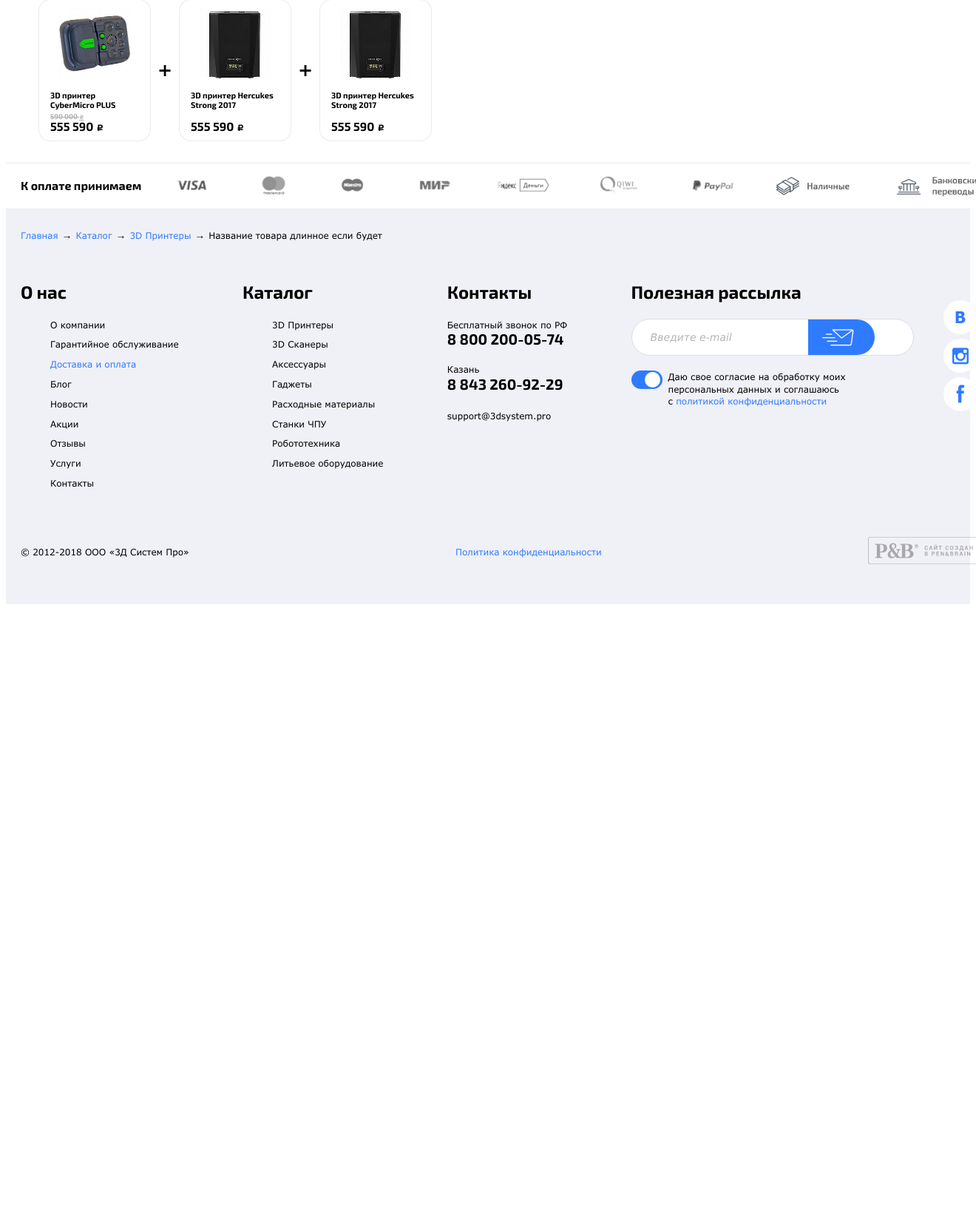
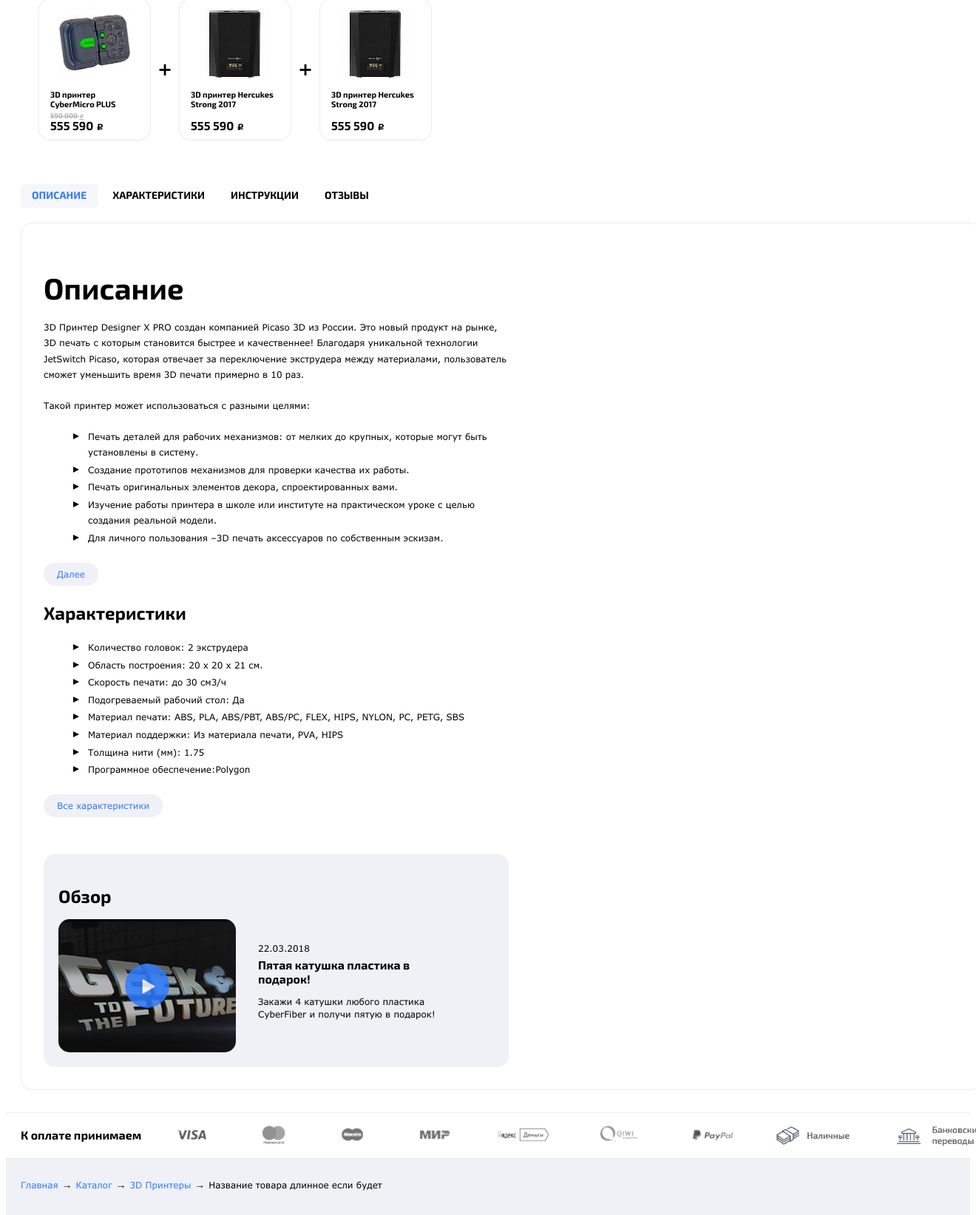
Before and after one commit to BulatSa/3dsystem, a PHP site: page /catalog-detail.php in a window 1320 px wide; the page is wider, and only the part inside the window is pictured. Shown: the part 1303-2946 px from the top of that part at 74% size. Before the commit the page ends 2120 px from the top of that part, so only its background shows below. Run offline with PHP 8.4, Linux system fonts and the light colour scheme; style sheets or scripts are compiled from the project's sources; some libraries are stand-ins or nearby versions; some web fonts are replaced.

Commit message:
Part of Product page

```diff
--- a/catalog-detail.php
+++ b/catalog-detail.php
@@ -170,6 +170,73 @@
 </section>
 
 
-
+<section class="detail-info-sec s-def">
+	<div class="detail-info container">
+		<div class="detail-info__nav">
+			<span data-link="descr" class="active">Описание</span>
+			<span data-link="chars">Характеристики</span>
+			<span data-link="instr">Инструкции</span>
+			<span data-link="reviews">отзывы</span>
+		</div>
+		<div class="detail-info__items">
+			<div class="detail-info__item" id="descr">
+				<div class="row">
+					<div class="grid-6 grid-12_s">
+						<div class="detail-info__item-text">
+							<div class="user-content user-content--mini">
+								<p class="h1">Описание</p>
+								<p>3D Принтер Designer X PRO создан компанией Picaso 3D из России. Это новый продукт на рынке, 3D печать с которым становится быстрее и качественнее! Благодаря уникальной технологии JetSwitch Picaso, которая отвечает за переключение экструдера между материалами, пользователь сможет уменьшить время 3D печати примерно в 10 раз.</p>
+								<p>Такой принтер может использоваться с разными целями:</p>
+								<ul>
+									<li>Печать деталей для рабочих механизмов: от мелких до крупных, которые могут быть установлены в систему.</li>
+									<li>Создание прототипов механизмов для проверки качества их работы.</li>
+									<li>Печать оригинальных элементов декора, спроектированных вами.</li>
+									<li>Изучение работы принтера в школе или институте на практическом уроке с целью создания реальной модели.</li>
+									<li>Для личного пользования –3D печать аксессуаров по собственным эскизам.</li>
+								</ul>
+							</div>
+							<a href="#" class="detail-info__item-more btn btn--small">Далее</a>
+						</div>
+					</div>
+					<div class="grid-6 grid-12_s">
+						<div class="detail-info__item-text">
+							<div class="user-content user-content--mini">
+								<p class="h2">Характеристики</p>
+								<ul>
+									<li>Количество головок: 2 экструдера</li>
+									<li>Область построения: 20 х 20 х 21 см.</li>
+									<li>Скорость печати: до 30 см3/ч</li>
+									<li>Подогреваемый рабочий стол: Да</li>
+									<li>Материал печати: ABS, PLA, ABS/PBT, ABS/PC, FLEX, HIPS, NYLON, PC, PETG, SBS</li>
+									<li>Материал поддержки: Из материала печати, PVA, HIPS</li>
+									<li>Толщина нити (мм): 1.75</li>
+									<li>Программное обеспечение:Polygon</li>
+								</ul>
+							</div>
+							<a href="#" class="btn btn--small" data-link="chars">Все характеристики</a>
+						</div>
+					</div>
+					<div class="grid-6 grid-12_m">
+						<div class="detail-info__item-review d-review">
+							<p class="h2">Обзор</p>
+							<div class="d-review__info">
+								<a href="#" class="d-review__video">
+									<img src="img/product-detail/review.jpg" alt="">
+								</a>
+								<div class="d-review__text">
+									<span class="d-review__date">22.03.2018</span>
+									<a href="#" class="d-review__link">
+										<span class="h3">Пятая катушка пластика в подарок!</span>
+										<p>Закажи 4 катушки любого пластика CyberFiber и получи пятую в подарок!</p>
+									</a>
+								</div>
+							</div>
+						</div>
+					</div>
+				</div>
+			</div>
+		</div>
+	</div>
+</section>
 
 <?php include('footer.php'); ?>
--- a/sass/base/_typography.scss
+++ b/sass/base/_typography.scss
@@ -62,15 +62,41 @@ h3, .h3 {
 	@include res(l) {
 		font-size: 12px;
 	}
-	p, ul, ol, li ,table, img{
+	p, ul, ol, table, img{
 		position: relative;
 		margin-bottom: 20px;
+		@include res(l) {
+			margin-bottom: 15px;
+		}
 		&:last-child {
 			margin-bottom: 0;
 		}
 	}
+	ul {
+		list-style: none;
+		li {
+			position: relative;
+			padding-left: $pad-s;
+			padding-bottom: 2px;
+			&:before {
+				content: '';
+				position: absolute;
+				top: 6px;
+				left: 0;
+				width: 0;
+				height: 0;
+				border-style: solid;
+				border-width: 4px 0 4px 8px;
+				border-color: transparent transparent transparent #000000;
+				@include res(l) {
+					top: 4px;
+				}
+			}
+		}
+	}
 	&--mini {
 		font-size: 12px;
+		line-height: 1.8;
 		@include res(l) {
 			font-size: 10px;
 		}
--- a/sass/main.scss
+++ b/sass/main.scss
@@ -30,6 +30,8 @@
 @import 'modules/page-title';
 @import 'modules/pagination';
 @import 'modules/sliders';
+@import 'modules/detail-info';
+@import 'modules/d-review';
 
 @import 'pages/home';
 @import 'pages/catalog';
--- /dev/null
+++ b/sass/modules/_d-review.scss
@@ -0,0 +1,83 @@
+.d-review {
+	padding: $pad-s;
+	border-radius: 15px;
+	background: $gray-bg;
+	@include res(s) {
+		padding: $pad-xs;
+	}
+	.h2 {
+		margin-bottom: 15px;
+	}
+}
+
+.d-review__info {
+	display: flex;
+	align-items: center;
+	@include res(xs) {
+		flex-direction: column;
+	}
+}
+
+.d-review__video {
+	position: relative;
+	margin-right: $pad-m;
+	border-radius: 15px;
+	overflow: hidden;
+	@include res(xs) {
+		margin-right: 0;
+		margin-bottom: $pad-s;
+	}
+	&:after {
+		content: '';
+		position: absolute;
+		top: 50%;
+		left: 50%;
+		display: block;
+		width: 60px;
+		height: 60px;
+		border-radius: 50%;
+		box-shadow: 0 0 20px 0 transparent;
+		background: url("../img/product-detail/review-play.png");
+		background-size: 100%;
+		transition: all 0.3s ease;
+		opacity: 0.85;
+		transform: translate3d(-50%,-50%,0);
+		z-index: 1;
+	}
+	&:hover {
+		&:after {
+			opacity: 1;
+			box-shadow: 0 0 20px 0 $blue;
+		}
+	}
+	img {
+		display: block;
+		max-width: 100%;
+	}
+}
+
+.d-review__text {
+	max-width: 250px;
+}
+
+.d-review__date {
+	display: block;
+	margin-bottom: 5px;
+	font-size: 12px;
+}
+
+.d-review__link {
+	p {
+		font-size: 12px;
+	}
+	.h3 {
+		display: block;
+		margin-bottom: 5px;
+		transition: all 0.3s ease;
+	}
+	&:hover {
+		.h3 {
+			color: $blue;
+		}
+	}
+}
--- /dev/null
+++ b/sass/modules/_detail-info.scss
@@ -0,0 +1,78 @@
+.detail-info-sec {}
+
+.detail-info {}
+
+.detail-info__nav {
+	display: flex;
+	flex-wrap: wrap;
+	span {
+		display: block;
+		margin-right: 5px;
+		padding-top: 6px;
+		padding-bottom: 6px;
+		padding-left: $pad-s;
+		padding-right: $pad-s;
+		border-radius: 5px;
+		text-transform: uppercase;
+		font-weight: bold;
+		font-family: $font-head;
+		transition: all 0.3s ease;
+		cursor: pointer;
+		background: transparent;
+		@include res(xxl) {
+			padding-left: $pad-xs;
+			padding-right: $pad-xs;
+		}
+		@include res(s) {
+			margin-bottom: 5px;
+		}
+		&:hover {
+			color: $blue;
+			background: #f5f5fa;
+		}
+		&.active {
+			color: $blue;
+			background: #f5f5fa;
+		}
+	}
+}
+
+.detail-info__items {
+	padding-top: $pad-s;
+	@include res(s) {
+		padding-top: $pad-xxs;
+	}
+}
+
+.detail-info__item {
+	padding: $pad-m $pad-m;
+	border: 1px solid $gray-border;
+	border-radius: 15px;
+	@include res(l) {
+		padding: $pad-s $pad-s;
+	}
+	@include res(s) {
+		padding: $pad-s $pad-xs;
+	}
+}
+
+.detail-info__item-text {
+	max-width: 630px;
+	@include res(s) {
+		margin-bottom: $pad-s;
+	}
+	.btn {
+		margin-top: $pad-s;
+	}
+}
+
+.detail-info__item-more {
+
+}
+
+.detail-info__item-review {
+	margin-top: $pad-l;
+	@include res(s) {
+		margin-top: $pad-s;
+	}
+}
--- a/sass/modules/_header.scss
+++ b/sass/modules/_header.scss
@@ -3,8 +3,10 @@
 }
 
 .header {
+	padding-bottom: $pad-s;
 	@include res(l) {
 		padding-top: 40px;
+		padding-bottom: 0;
 	}
 }
 
@@ -186,27 +188,8 @@
 .header__middle-wrap {
 	padding-top: 15px;
 	padding-bottom: $pad-s;
-	border-bottom: 1px solid transparent;
 	background: #fff;
 	z-index: 10;
-	&.prefixed {
-		transform: translate3d(-50%,-50%,0);
-	}
-	&.fixed {
-		position: fixed;
-		width: 100%;
-		top: 0;
-		left: 50%;
-		padding-top: 10px;
-		padding-bottom: 10px;
-		border-bottom: 1px solid #f0f0f7;
-		transform: translate3d(-50%,0,0);
-		transition: all 0.3s ease;
-		background: transparentize(#fff,0.04);
-		.header__logo {
-			max-width: 160px;
-		}
-	}
 }
 
 .header__middle {
@@ -278,7 +261,7 @@
 		opacity: 0;
 		transition: all 0.3s ease;
 		@include res(l) {
-			display: flex;
+
 		}
 		.header__compare {
 			i {
@@ -303,6 +286,7 @@
 			margin-right: 0;
 		}
 		&.active, &.open {
+			display: flex;
 			width: 95px;
 			padding-left: 10px;
 			opacity: 1;
@@ -371,7 +355,6 @@
 }
 
 .header__bottom {
-	padding-bottom: $pad-s;
 	@include res(l) {
 		display: none;
 	}
```
Also changed, not shown: img/product-detail/review-play.png (added), img/product-detail/review.jpg (added).
